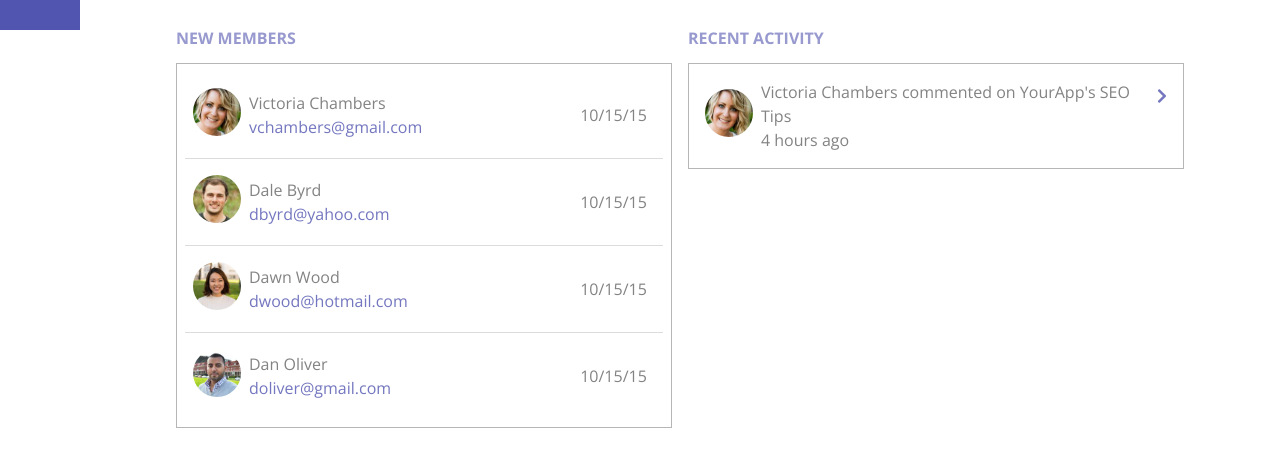
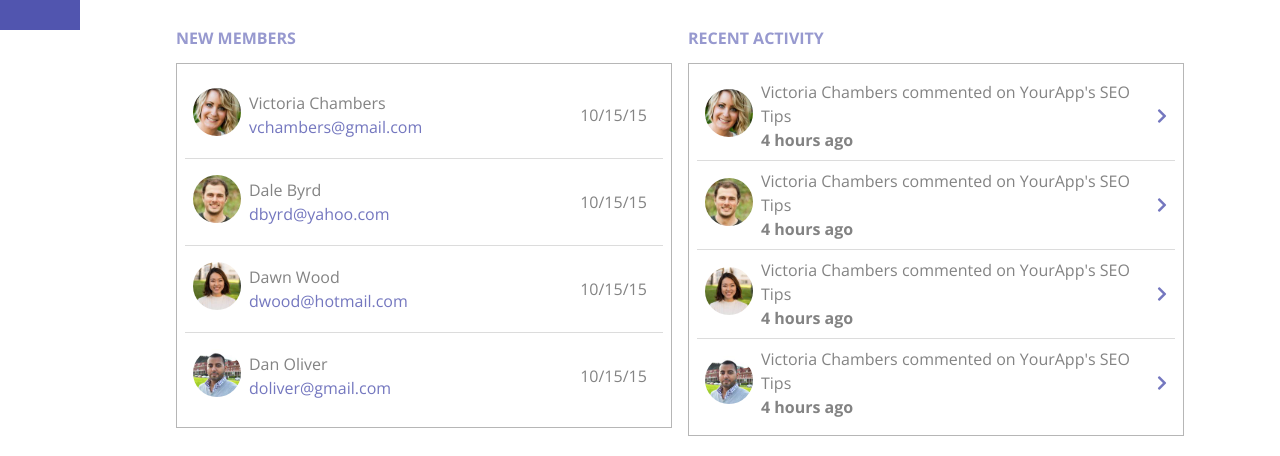
Before and after one commit to nytorq/Project-9-Web-App-Dashboard, a plain HTML site: page index.html in a window 1280 px wide. Shown: the part 938-1394 px from the top of the page. Drawn offline with nearby package versions, Linux system fonts and the light colour scheme.

Commit message:
Recent Activity work
- Inserted HTML for recent activity rows
- Fixed the flexbox declarations that align the Recent Activity content in the right way (i.e. horizontally and centered)

```diff
--- a/index.html
+++ b/index.html
@@ -221,15 +221,57 @@
                 <img class="picture__profile" src="images/member-1.jpg">
               </picture>
             </div><!--/.newMembers__pic-->
-            <div class="newMembers__infoBox">
-              <div class="newMembers__info">
+            <div class="newMembers__messageBox">
+              <div class="newMembers__message">
                 <p>Victoria Chambers commented on YourApp's SEO Tips</p>
                 <p>4 hours ago</p>
-              </div><!--/.newMembers__info-->
+              </div><!--/.newMembers__message-->
               <i class="fas fa-chevron-right icon--primary"></i>
-            </div><!--/.newMembers__infoBox-->
-          </div>
-        </div><!--/.recentActivity-->
+            </div><!--/.newMembers__messageBox-->
+          </div><!--/.newMembers__row-->
+          <div class="newMembers__row">
+            <div class="newMembers__pic">
+              <picture>
+                <img class="picture__profile" src="images/member-2.jpg">
+              </picture>
+            </div><!--/.newMembers__pic-->
+            <div class="newMembers__messageBox">
+              <div class="newMembers__message">
+                <p>Victoria Chambers commented on YourApp's SEO Tips</p>
+                <p>4 hours ago</p>
+              </div><!--/.newMembers__message-->
+              <i class="fas fa-chevron-right icon--primary"></i>
+            </div><!--/.newMembers__messageBox-->
+          </div><!--/.newMembers__row-->
+          <div class="newMembers__row">
+            <div class="newMembers__pic">
+              <picture>
+                <img class="picture__profile" src="images/member-3.jpg">
+              </picture>
+            </div><!--/.newMembers__pic-->
+            <div class="newMembers__messageBox">
+              <div class="newMembers__message">
+                <p>Victoria Chambers commented on YourApp's SEO Tips</p>
+                <p>4 hours ago</p>
+              </div><!--/.newMembers__message-->
+              <i class="fas fa-chevron-right icon--primary"></i>
+            </div><!--/.newMembers__messageBox-->
+          </div><!--/.newMembers__row-->
+          <div class="newMembers__row">
+            <div class="newMembers__pic">
+              <picture>
+                <img class="picture__profile" src="images/member-4.jpg">
+              </picture>
+            </div><!--/.newMembers__pic-->
+            <div class="newMembers__messageBox">
+              <div class="newMembers__message">
+                <p>Victoria Chambers commented on YourApp's SEO Tips</p>
+                <p>4 hours ago</p>
+              </div><!--/.newMembers__message-->
+              <i class="fas fa-chevron-right icon--primary"></i>
+            </div><!--/.newMembers__messageBox-->
+          </div><!--/.newMembers__row-->
+        </div><!--/.newMembers-->
       </div><!--/.grid__col--6-->
     </div><!--/.grid__row-->
   </div><!-- /container -->
--- a/scss/components/_charts.scss
+++ b/scss/components/_charts.scss
@@ -119,16 +119,52 @@
       flex: 4;
     }
   }
-  // @include e(info) {
-  //   margin-left: 0.75em;
-  //   & p:first-child {
-  //     font-weight: 600;
-  //   }
-  //   & p:last-child {
-  //     margin: 0;
-  //   }
-  //   & p:nth-child(odd) {
-  //     margin: 0;
-  //   }
-  // }
 }
+
+.newMembers {
+  padding: 0.5em;
+  border: 1px solid lighten($gray, 20%);
+  @include e(row) {
+    display: flex;
+    align-items: center;
+    padding: 0.5em 0;
+    border-bottom: 1px solid lighten($gray, 35%);
+    &:last-child {
+      border-bottom: none;
+    }
+  }
+  @include e(pic) {
+    margin: 0.5em;
+  }
+  @include e(infoBox) {
+    & p {
+      margin: 0;
+      @include mq($break-d) {
+        align-self: center;
+        flex: 1;
+      }
+    }
+    @include mq ($break-d) {
+      display: flex;
+      flex-direction: row;
+      width: 100%;
+    }
+  }
+  @include e(messageBox) {
+    display: flex;
+    align-items: center;
+  }
+  @include e(info) {
+    @include mq($break-d) {
+      flex: 4;
+    }
+  }
+  @include e(message) {
+    & p {
+      margin: 0;
+    }
+    & p:last-child {
+      font-weight: $font-weight--bold;
+    }
+  }
+}
```
Also changed, not shown: css/application.css, 1 other file.
